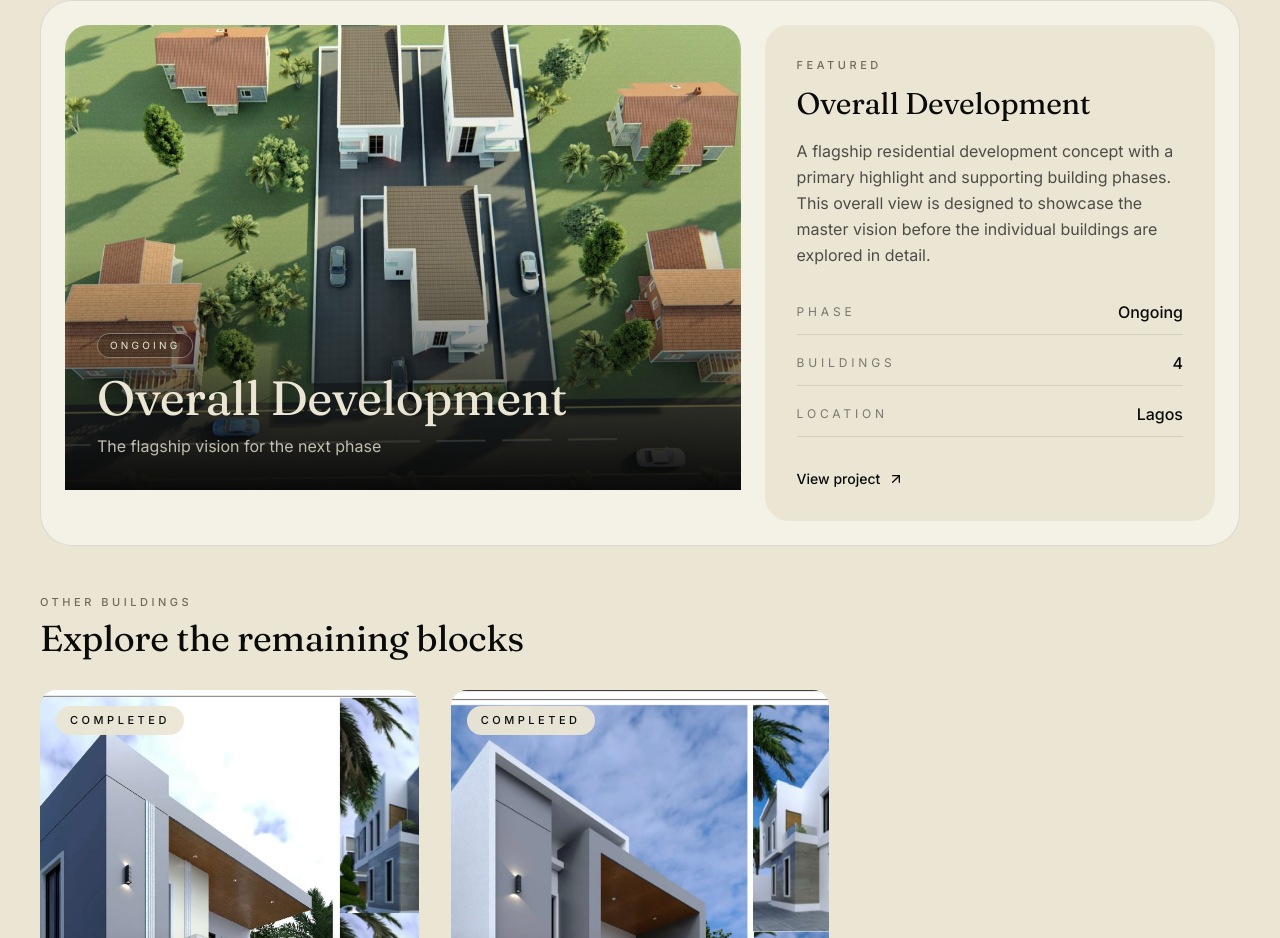
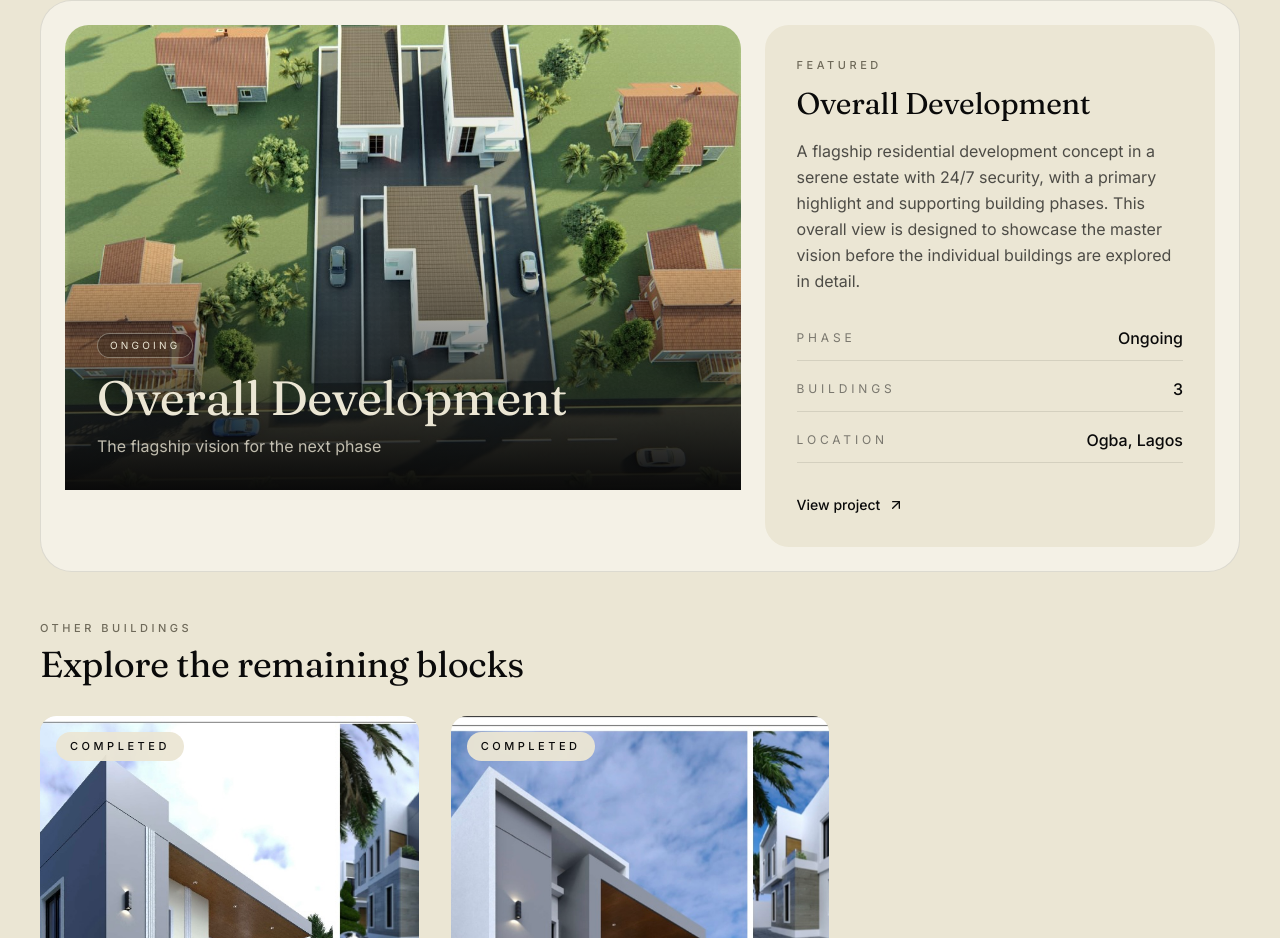
Before and after one commit to EssienAbasiama/citymore-homes, a Next.js app: page /projects in a window 1280 px wide. Shown: the part 780-1718 px from the top of the page. Built offline with nearby package versions, Linux system fonts and the light colour scheme.

Commit message:
Enhance project filtering logic and update "Overall" project details for clarity

```diff
--- a/app/projects/page.jsx
+++ b/app/projects/page.jsx
@@ -16,7 +16,9 @@ export default function ProjectsPage() {
   const filtered =
     active === "All"
       ? topLevelProjects
-      : topLevelProjects.filter((project) => project.status === active);
+      : topLevelProjects.filter(
+          (project) => project.status === active || project.slug === "overall",
+        );
 
   const highlightProject =
     filtered.find((project) => project.slug === "overall") ||
--- a/data/projects.js
+++ b/data/projects.js
@@ -162,10 +162,10 @@ export const projects = [
     cover: "/projects/overall/WhatsApp%20Image%202026-08-29%20at%207.12.38%20PM%20(1).jpeg",
     beds: 4,
     baths: 4,
-    cars: 2,
+    cars: 3,
     children: ["building-a", "building-b", "building-c"],
     summary:
-      "A flagship residential development concept with a primary highlight and supporting building phases. This overall view is designed to showcase the master vision before the individual buildings are explored in detail.",
+      "A flagship residential development concept in a serene estate with 24/7 security, with a primary highlight and supporting building phases. This overall view is designed to showcase the master vision before the individual buildings are explored in detail.",
     overview: [
       "This overall concept is the master overview for the upcoming and ongoing development pipeline.",
       "The page is intentionally structured to give this flagship project the main spotlight while the remaining buildings sit beneath it as separate, viewable sections for deeper exploration.",
@@ -178,8 +178,8 @@ export const projects = [
     ],
     stats: [
       { label: "Phase", value: "Ongoing" },
-      { label: "Buildings", value: "4" },
-      { label: "Location", value: "Lagos" },
+      { label: "Buildings", value: "3" },
+      { label: "Location", value: "Ogba, Lagos" },
       { label: "Status", value: "Live" },
     ],
     features: [
```
